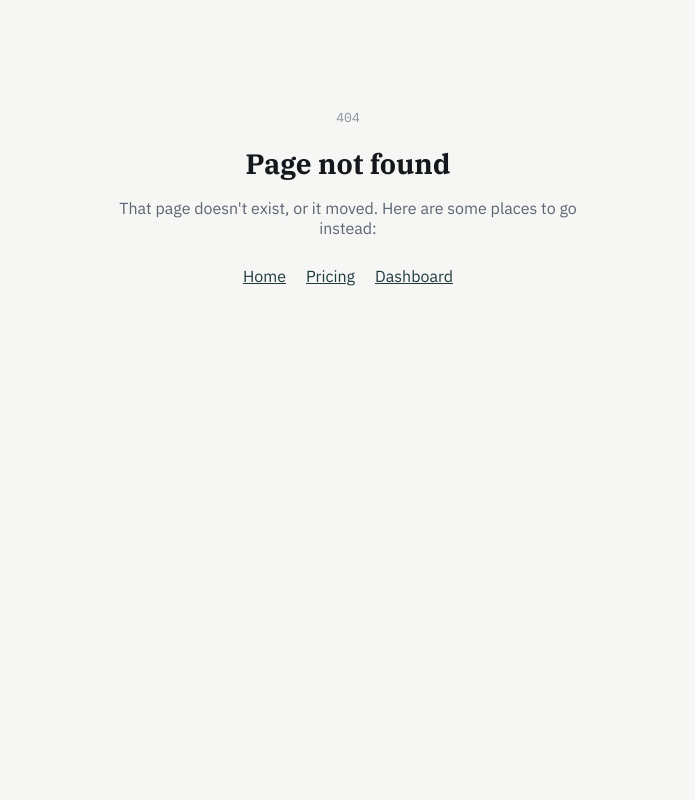
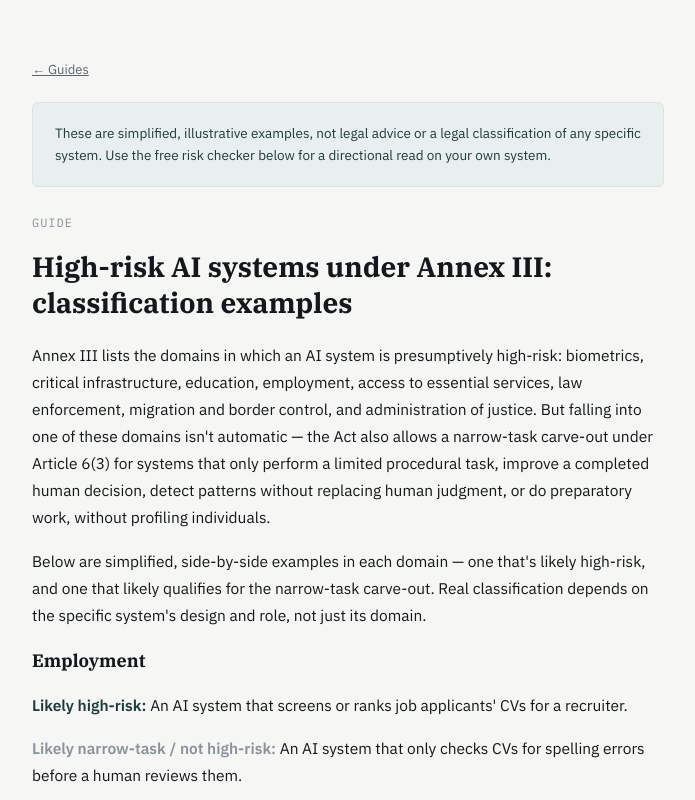
Before and after one commit to Isaacruwa/attestly, a Next.js app: page /guides/high-risk-ai-examples in a window 1280 px wide. Before the commit this address had no page. Shown: the top 800 px of the page, without its empty margins (292-987 px from the left). Built offline with nearby package versions, Linux system fonts and the light colour scheme.

Commit message:
feat(seo): update src/app/guides/high-risk-ai-examples/page.tsx

```diff
--- /dev/null
+++ b/src/app/guides/high-risk-ai-examples/page.tsx
@@ -0,0 +1,107 @@
+import type { Metadata } from "next";
+import Link from "next/link";
+
+export const metadata: Metadata = {
+  title: "High-Risk AI Systems Under Annex III: Classification Examples",
+  description:
+    "Worked examples of AI systems that do and don't fall into the EU AI Act's Annex III high-risk categories, to help you reason about your own system.",
+  alternates: { canonical: "https://attestly.online/guides/high-risk-ai-examples" },
+};
+
+const EXAMPLES = [
+  {
+    domain: "Employment",
+    likely: "An AI system that screens or ranks job applicants' CVs for a recruiter.",
+    unlikely: "An AI system that only checks CVs for spelling errors before a human reviews them.",
+  },
+  {
+    domain: "Credit and essential services",
+    likely: "An AI system that determines an individual's creditworthiness for a loan decision.",
+    unlikely: "An AI system that flags potentially fraudulent transactions for a human analyst to investigate.",
+  },
+  {
+    domain: "Education",
+    likely: "An AI system used to evaluate students in a way that affects their access to education.",
+    unlikely: "An AI system that generates practice quiz questions from a textbook, with no bearing on grades.",
+  },
+  {
+    domain: "Law enforcement / migration",
+    likely: "An AI system used to assess the risk of an individual reoffending.",
+    unlikely: "An AI system used for administrative case-routing with no assessment of individuals.",
+  },
+  {
+    domain: "Critical infrastructure",
+    likely: "An AI system acting as a safety component in the management of critical digital infrastructure.",
+    unlikely: "An AI system generating internal engineering documentation with no operational control role.",
+  },
+];
+
+export default function GuideHighRiskExamples() {
+  return (
+    <main style={{ maxWidth: 680, margin: "0 auto", padding: "48px 24px 80px" }}>
+      <p style={{ fontSize: 13, marginBottom: 24 }}>
+        <Link href="/guides" style={{ color: "var(--color-ink-muted)" }}>← Guides</Link>
+      </p>
+      <div className="trust-strip" style={{ marginBottom: 28 }}>
+        These are simplified, illustrative examples, not legal advice or a legal classification of any specific
+        system. Use the free risk checker below for a directional read on your own system.
+      </div>
+
+      <p className="section__eyebrow">Guide</p>
+      <h1 style={{ fontFamily: "var(--font-display)", fontSize: 28, marginBottom: 20, lineHeight: 1.3 }}>
+        High-risk AI systems under Annex III: classification examples
+      </h1>
+
+      <div style={{ fontSize: 15.5, lineHeight: 1.75, color: "var(--color-ink)" }}>
+        <p style={p}>
+          Annex III lists the domains in which an AI system is presumptively high-risk: biometrics, critical
+          infrastructure, education, employment, access to essential services, law enforcement, migration and
+          border control, and administration of justice. But falling into one of these domains isn&apos;t
+          automatic — the Act also allows a narrow-task carve-out under Article 6(3) for systems that only
+          perform a limited procedural task, improve a completed human decision, detect patterns without
+          replacing human judgment, or do preparatory work, without profiling individuals.
+        </p>
+        <p style={p}>
+          Below are simplified, side-by-side examples in each domain — one that&apos;s likely high-risk, and one
+          that likely qualifies for the narrow-task carve-out. Real classification depends on the specific
+          system&apos;s design and role, not just its domain.
+        </p>
+
+        {EXAMPLES.map((ex) => (
+          <div key={ex.domain} style={{ marginBottom: 24 }}>
+            <h2 style={h2}>{ex.domain}</h2>
+            <p style={{ ...p, marginBottom: 8 }}>
+              <strong style={{ color: "var(--color-primary)" }}>Likely high-risk:</strong> {ex.likely}
+            </p>
+            <p style={p}>
+              <strong style={{ color: "var(--color-ink-faint)" }}>Likely narrow-task / not high-risk:</strong> {ex.unlikely}
+            </p>
+          </div>
+        ))}
+
+        <p style={p}>
+          If your system sits in one of these domains and doesn&apos;t clearly qualify for the narrow-task
+          carve-out, it&apos;s worth treating it as high-risk for planning purposes and starting on Annex IV
+          documentation — see our{" "}
+          <Link href="/guides/eu-ai-act-annex-iv-explained" style={{ color: "var(--color-primary)" }}>
+            Annex IV explainer
+          </Link>{" "}
+          for what that involves.
+        </p>
+
+        <div style={{ marginTop: 36, padding: 24, background: "var(--color-primary-tint)", border: "1px solid var(--color-line)", borderRadius: 8 }}>
+          <p style={{ fontWeight: 600, fontSize: 15.5, marginBottom: 6 }}>Get a directional read on your own system</p>
+          <p style={{ fontSize: 13.5, color: "var(--color-ink-muted)", marginBottom: 14 }}>
+            The free risk checker walks through Article 5 and Annex III in a few minutes — no signup required.
+          </p>
+          <Link href="/eu-ai-act-risk-checker" className="btn-primary" style={{ border: "none", display: "inline-flex" }}>
+            Check now →
+          </Link>
+        </div>
+      </div>
+    </main>
+  );
+}
+
+const h2: React.CSSProperties = { fontFamily: "var(--font-display)", fontSize: 18, marginBottom: 10 };
+const p: React.CSSProperties = { marginBottom: 16 };
```
